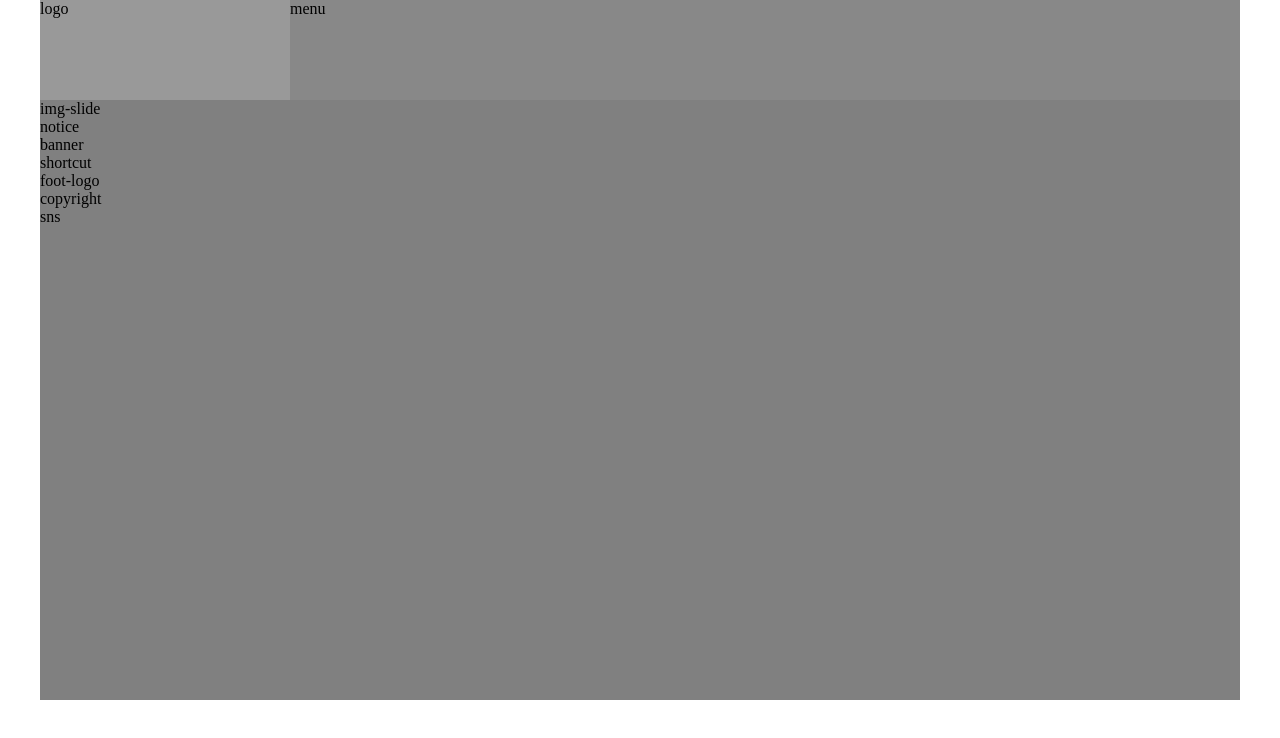
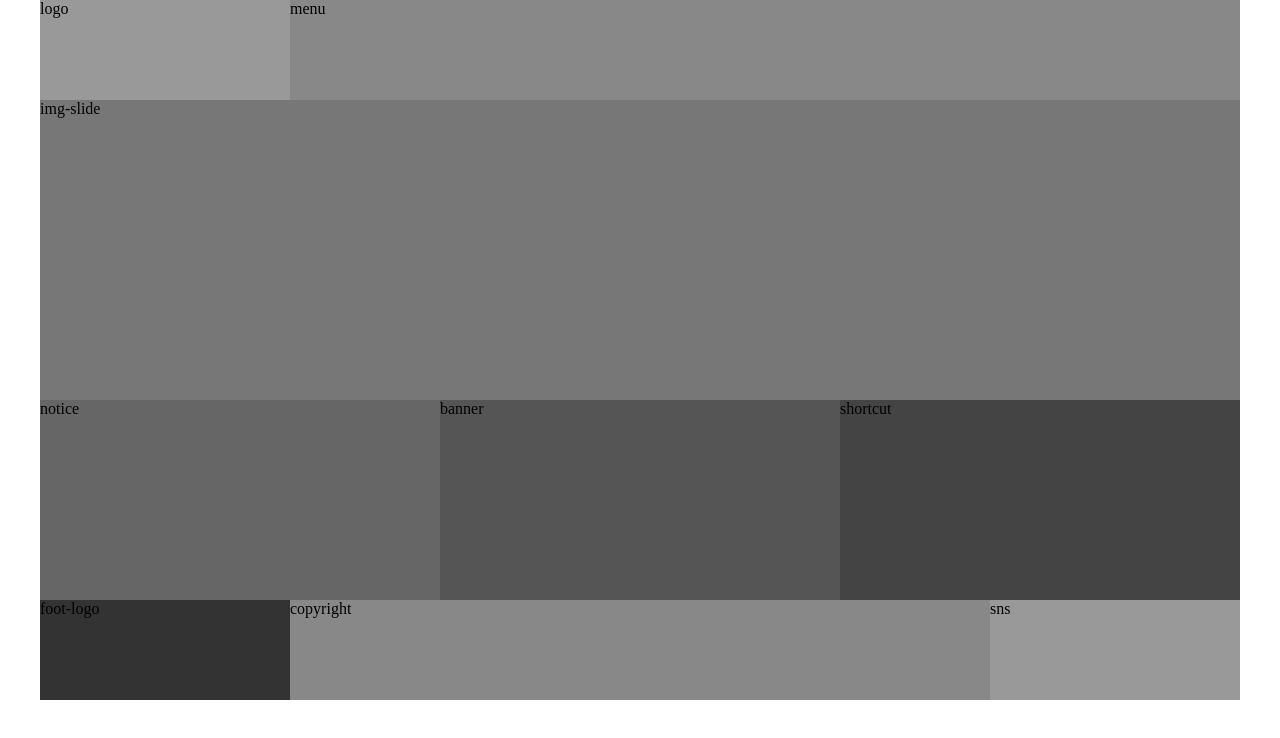
Before and after one commit to soyeonlee57/2021_05_WebDesign, a plain HTML site: page 01/index.html in a window 1280 px wide. Drawn offline with Linux system fonts and the light colour scheme.

Commit message:
가로 레이아웃

```diff
--- a/01/css/style.css
+++ b/01/css/style.css
@@ -31,25 +31,67 @@ a {
 
 /*main-page 끝*/
 /*header*/
-header{
+header {}
 
-}
-
-header > .logo{
+header > .logo {
     float: left;
     width: 250px;
     height: 100px;
     background-color: #999;
 }
 
-header > .menu{
+header > .menu {
     float: left;
     width: 950px;
     height: 100px;
     background-color: #888;
 }
 
-header > .slide{
+/*slide*/
+.slide {
     height: 300px;
     background-color: #777;
 }
+
+/*contetns*/
+.contents > div {
+    width: 400px;
+    height: 200px;
+    float: left;
+}
+
+.contents > .notice {
+    background-color: #666;
+}
+
+.contents > .banner {
+    background-color: #555;
+}
+
+.contents > .shortcut {
+    background-color: #444;
+}
+
+
+/*footer*/
+
+footer > .foot-logo {
+    height: 100px;
+    width: 250px;
+    background-color: #333;
+    float: left;
+}
+
+footer > .copyright {
+    height: 100px;
+    width: 700px;
+    background-color: #888;
+    float: left;
+}
+
+footer > .sns {
+    height: 100px;
+    width: 250px;
+    background-color: #999;
+    float: left;
+}
--- a/01/index.html
+++ b/01/index.html
@@ -13,7 +13,7 @@
             <div class="logo">logo</div>
             <div class="menu">menu</div>
         </header>
-        <div class="slide">img-slide</div>
+        <div class="slide row">img-slide</div>
         <div class="contents row">
             <div class="notice">notice</div>
             <div class="banner">banner</div>
```
